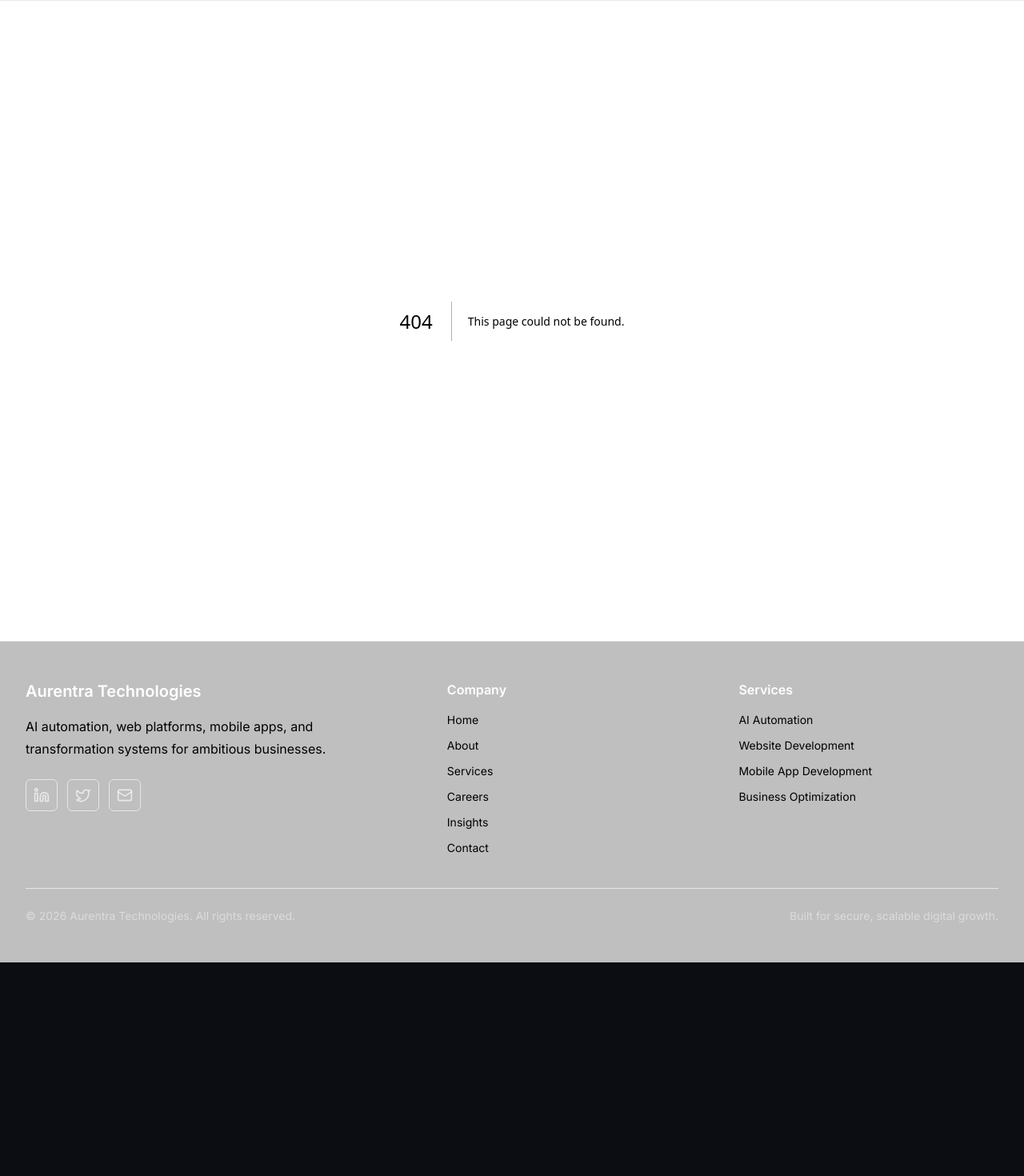
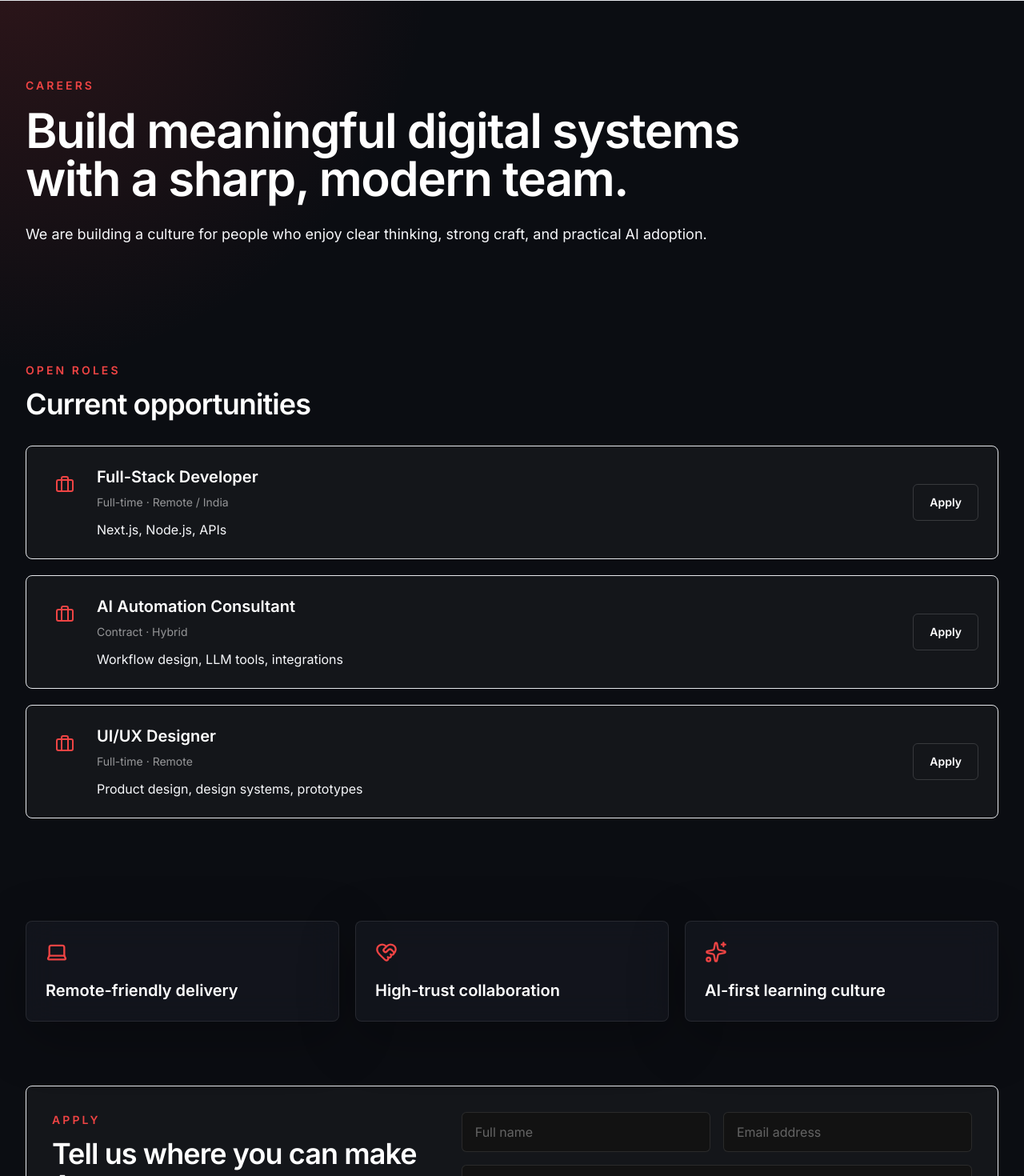
Before and after one commit to Akhils696/Aurentra, a Next.js app: page /careers in a window 1280 px wide. Before the commit this address had no page. Shown: the part 80-1550 px from the top of the page at 80% size. Before the commit the page ends 1283 px from the top, so only its background shows below. Built offline with nearby package versions, Linux system fonts and the light colour scheme.

Commit message:
feat: add careers page

```diff
--- /dev/null
+++ b/app/careers/page.tsx
@@ -0,0 +1,96 @@
+import type { Metadata } from "next";
+import { Briefcase, HeartHandshake, Laptop, Send, Sparkles } from "lucide-react";
+import { Button } from "@/components/ui/button";
+import { Container } from "@/components/ui/container";
+import { SectionHeading } from "@/components/ui/section-heading";
+import { jobs } from "@/lib/site-data";
+
+export const metadata: Metadata = {
+  title: "Careers",
+  description: "Explore career opportunities at Aurentra Technologies.",
+};
+
+const benefits = [
+  { title: "Remote-friendly delivery", icon: Laptop },
+  { title: "High-trust collaboration", icon: HeartHandshake },
+  { title: "AI-first learning culture", icon: Sparkles },
+];
+
+export default function CareersPage() {
+  return (
+    <>
+      <section className="py-20 sm:py-24">
+        <Container>
+          <div className="max-w-4xl">
+            <p className="mb-4 text-sm font-semibold uppercase tracking-[0.22em] text-aurora">Careers</p>
+            <h1 className="text-4xl font-semibold tracking-tight text-white sm:text-6xl">
+              Build meaningful digital systems with a sharp, modern team.
+            </h1>
+            <p className="mt-6 text-lg leading-8 text-white/68">
+              We are building a culture for people who enjoy clear thinking, strong craft, and practical AI adoption.
+            </p>
+          </div>
+        </Container>
+      </section>
+
+      <section className="py-12">
+        <Container>
+          <SectionHeading eyebrow="Open Roles" title="Current opportunities" />
+          <div className="mt-8 grid gap-5">
+            {jobs.map((job) => (
+              <article key={job.title} className="rounded-lg border border-white/8 bg-white/[0.035] p-6 sm:flex sm:items-center sm:justify-between sm:gap-8">
+                <div className="flex gap-4">
+                  <span className="flex size-12 flex-none items-center justify-center rounded-md bg-aurora/12 text-aurora">
+                    <Briefcase aria-hidden className="size-6" />
+                  </span>
+                  <div>
+                    <h2 className="text-xl font-semibold text-white">{job.title}</h2>
+                    <p className="mt-2 text-sm text-white/55">{job.type} · {job.location}</p>
+                    <p className="mt-3 text-white/68">{job.focus}</p>
+                  </div>
+                </div>
+                <Button href="#apply" variant="secondary" className="mt-5 sm:mt-0">Apply</Button>
+              </article>
+            ))}
+          </div>
+        </Container>
+      </section>
+
+      <section className="py-20">
+        <Container>
+          <div className="grid gap-5 md:grid-cols-3">
+            {benefits.map((benefit) => (
+              <div key={benefit.title} className="glass rounded-lg p-6">
+                <benefit.icon aria-hidden className="size-7 text-aurora" />
+                <h2 className="mt-5 text-xl font-semibold text-white">{benefit.title}</h2>
+              </div>
+            ))}
+          </div>
+        </Container>
+      </section>
+
+      <section id="apply" className="pb-24">
+        <Container>
+          <div className="grid gap-10 rounded-lg border border-white/8 bg-white/[0.035] p-6 sm:p-8 lg:grid-cols-[0.85fr_1.15fr]">
+            <SectionHeading
+              eyebrow="Apply"
+              title="Tell us where you can make Aurentra stronger"
+              copy="This application form is UI-ready and can be connected to an applicant tracking workflow when needed."
+            />
+            <form className="grid gap-4" aria-label="Career application form">
+              <div className="grid gap-4 sm:grid-cols-2">
+                <input className="rounded-md border border-white/10 bg-black/22 px-4 py-3 text-white outline-none ring-aurora/40 placeholder:text-white/35 focus:ring-2" placeholder="Full name" aria-label="Full name" />
+                <input className="rounded-md border border-white/10 bg-black/22 px-4 py-3 text-white outline-none ring-aurora/40 placeholder:text-white/35 focus:ring-2" placeholder="Email address" type="email" aria-label="Email address" />
+              </div>
+              <input className="rounded-md border border-white/10 bg-black/22 px-4 py-3 text-white outline-none ring-aurora/40 placeholder:text-white/35 focus:ring-2" placeholder="Role you are applying for" aria-label="Role" />
+              <textarea className="min-h-36 rounded-md border border-white/10 bg-black/22 px-4 py-3 text-white outline-none ring-aurora/40 placeholder:text-white/35 focus:ring-2" placeholder="Portfolio, resume link, and a short note" aria-label="Application message" />
+              <Button type="submit">
+                Submit Application <Send aria-hidden className="ml-2 size-4" />
+              </Button>
+            </form>
+          </div>
+        </Container>
+      </section>
+    </>
+  );
+}
```
